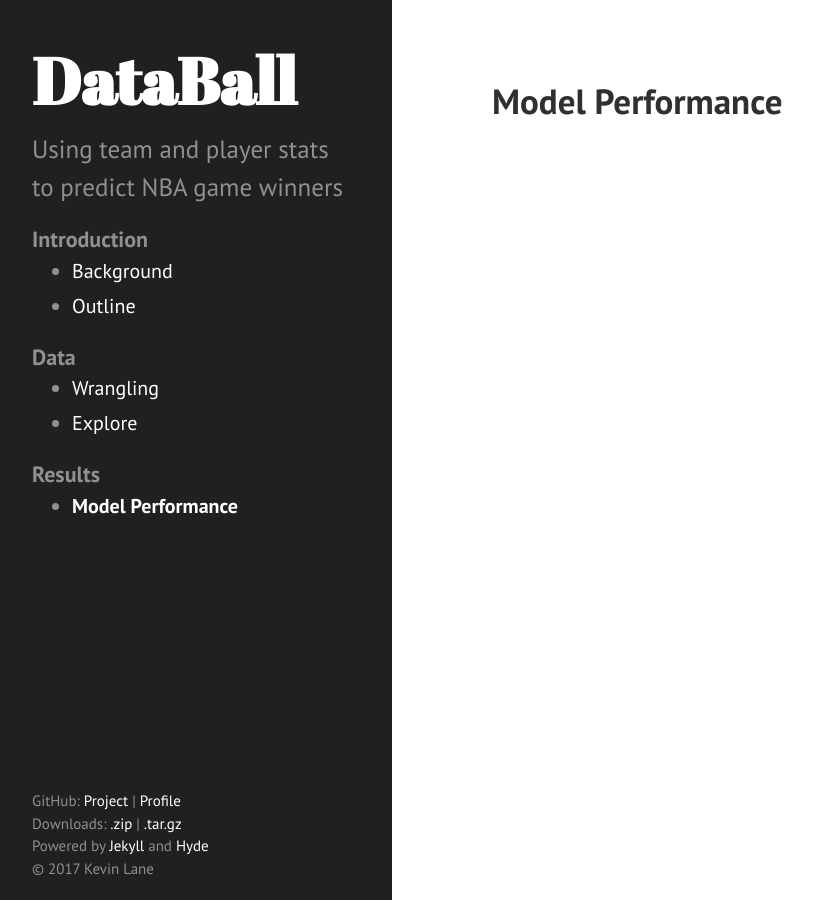
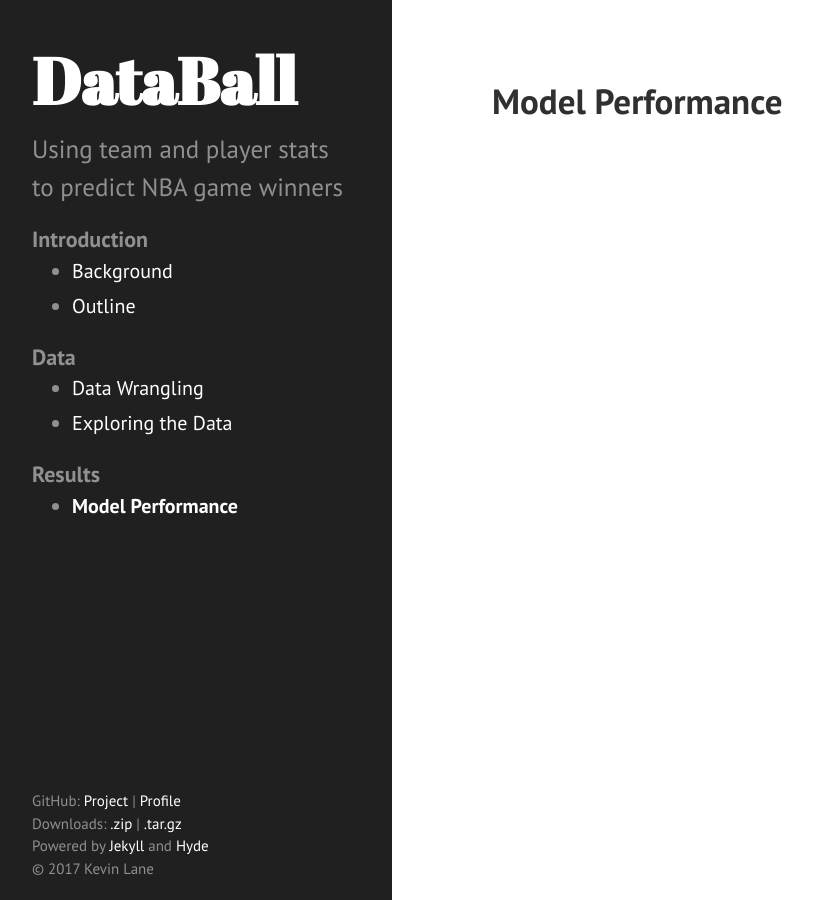
Before and after one commit to cedev935/databall-betting, a Jekyll site: the page built from docs/_pages/model-performance.md, in a window 1280 px wide. Shown: the whole page, without its empty margins (8-821 px from the left). Built offline with Jekyll 4.4.1, drawn with Linux system fonts in a browser that asks for light colours.

Commit message:
Modify navigation titles

```diff
--- a/docs/_data/navigation.yml
+++ b/docs/_data/navigation.yml
@@ -7,9 +7,9 @@
 
 - title: Data
   pages:
-  - title: Wrangling
+  - title: Data Wrangling
     url: /data/wrangling/
-  - title: Explore
+  - title: Exploring the Data
     url: /data/explore/
 
 - title: Results
```
